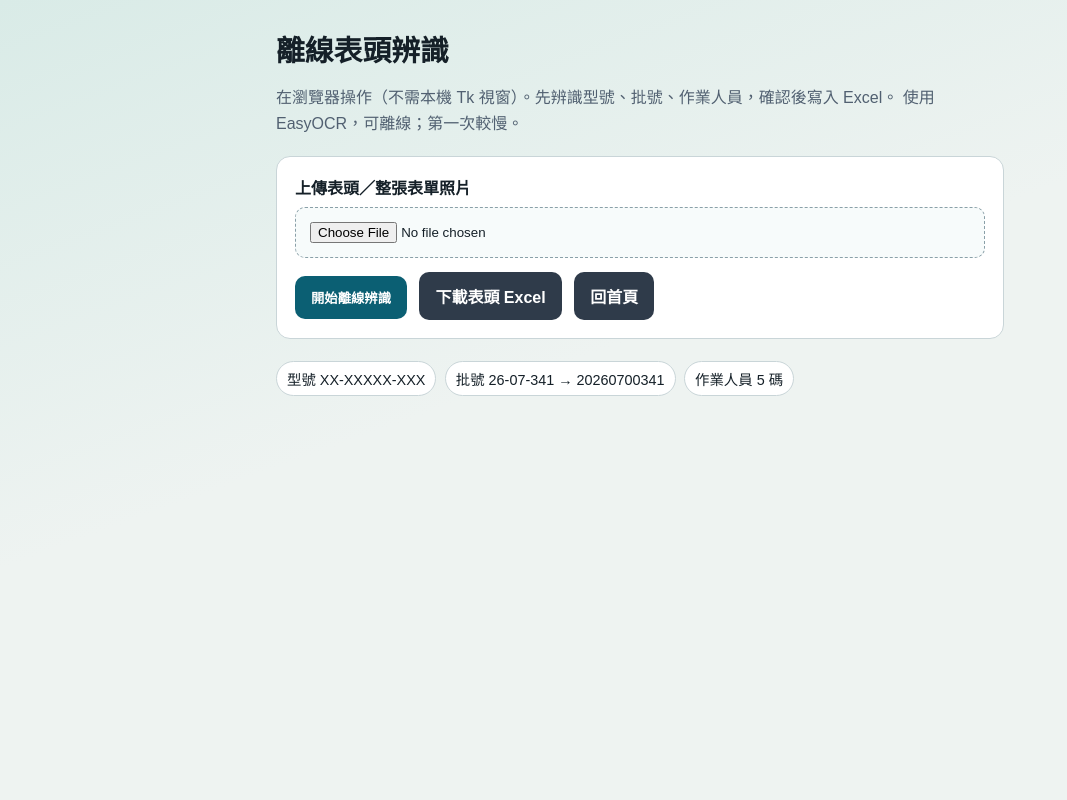
After one commit to alvinhsu0805/hi, a FastAPI app: template templates/offline.html in a window 1280 px wide. The commit adds this page. Shown: the whole page, without its empty margins (0-1067 px from the left). Run offline with FastAPI, Linux system fonts and the light colour scheme; the template is opened without the code that fills it, so the values that code supplies are empty.

Commit message:
Expose offline header OCR in the browser
Tk GUI is not visible in remote sessions, so add /offline web pages for
model/lot/operator recognition and fix Starlette TemplateResponse usage.

Co-authored-by: alvinhsu0805 <alvinhsu0805@users.noreply.github.com>

```diff
--- a/app/web.py
+++ b/app/web.py
@@ -10,8 +10,11 @@ from fastapi.staticfiles import StaticFiles
 from fastapi.templating import Jinja2Templates
 
 from .excel_writer import ExcelWriter
+from .field_parsers import HeaderFields, normalize_lot
 from .form_template import create_blank_form
+from .header_excel import HeaderExcelWriter
 from .ocr_engine import FormOCREngine
+from .offline_ocr import OfflineHeaderOCR
 from .schema import DefectCount, FormReadResult, load_schema
 
 ROOT = Path(__file__).resolve().parents[1]
@@ -23,26 +26,100 @@ OUTPUTS.mkdir(parents=True, exist_ok=True)
 
 schema = load_schema()
 engine = FormOCREngine(schema)
+offline_engine = OfflineHeaderOCR()
 excel_path = OUTPUTS / "defect_stats.xlsx"
+header_excel_path = OUTPUTS / "header_offline.xlsx"
 blank_form_path = OUTPUTS / "blank_defect_form.xlsx"
 writer = ExcelWriter(schema, excel_path)
+header_writer = HeaderExcelWriter(header_excel_path)
 writer.ensure_workbook()
+header_writer.ensure()
 create_blank_form(schema, blank_form_path)
 
-app = FastAPI(title="QWF-ME061 不良表單 OCR 自動登打", version="0.2.0")
+app = FastAPI(title="QWF-ME061 不良表單 OCR 自動登打", version="0.3.0")
 app.mount("/files", StaticFiles(directory=DATA), name="files")
 templates = Jinja2Templates(directory=str(ROOT / "templates"))
 
 
+def render(request: Request, name: str, context: dict | None = None):
+    ctx = dict(context or {})
+    return templates.TemplateResponse(request, name, ctx)
+
+
 @app.get("/", response_class=HTMLResponse)
 async def index(request: Request):
-    return templates.TemplateResponse(
+    return render(
+        request,
         "index.html",
         {
-            "request": request,
             "schema": schema,
             "excel_path": str(excel_path.relative_to(ROOT)),
             "has_api_key": bool(engine.api_key),
+        },
+    )
+
+
+@app.get("/offline", response_class=HTMLResponse)
+async def offline_home(request: Request):
+    return render(request, "offline.html", {})
+
+
+@app.post("/offline/recognize", response_class=HTMLResponse)
+async def offline_recognize(request: Request, image: UploadFile = File(...)):
+    suffix = Path(image.filename or "form.jpg").suffix or ".jpg"
+    save_path = UPLOADS / f"{uuid.uuid4().hex}{suffix}"
+    with save_path.open("wb") as f:
+        shutil.copyfileobj(image.file, f)
+
+    fields, texts = offline_engine.recognize(save_path)
+    return render(
+        request,
+        "offline_review.html",
+        {
+            "fields": fields,
+            "engine": offline_engine.engine_name,
+            "ocr_texts": texts,
+            "image_url": f"/files/uploads/{save_path.name}",
+            "source_image": str(save_path),
+        },
+    )
+
+
+@app.post("/offline/commit")
+async def offline_commit(request: Request):
+    form = dict(await request.form())
+    lot_raw = str(form.get("lot_no", "")).strip()
+    lot_norm = str(form.get("lot_normalized", "")).strip()
+    if lot_raw and not lot_norm:
+        pretty, normalized = normalize_lot(lot_raw)
+        lot_raw = pretty or lot_raw
+        lot_norm = normalized
+
+    fields = HeaderFields(
+        model_no=str(form.get("model_no", "")).strip(),
+        lot_no=lot_raw,
+        lot_normalized=lot_norm,
+        operators=[
+            p.strip()
+            for p in str(form.get("operator", "")).replace(",", "/").split("/")
+            if p.strip()
+        ],
+        warnings=[],
+    )
+    row = header_writer.append(
+        fields, source_image=str(form.get("source_image", ""))
+    )
+    return RedirectResponse(url=f"/offline/done?row={row}", status_code=303)
+
+
+@app.get("/offline/done", response_class=HTMLResponse)
+async def offline_done(request: Request, row: int = 0):
+    return render(
+        request,
+        "offline_done.html",
+        {
+            "row": row,
+            "excel_url": "/files/outputs/header_offline.xlsx",
         },
     )
 
@@ -55,10 +132,10 @@ async def recognize(request: Request, image: UploadFile = File(...)):
         shutil.copyfileobj(image.file, f)
 
     result = engine.recognize(save_path)
-    return templates.TemplateResponse(
+    return render(
+        request,
         "review.html",
         {
-            "request": request,
             "result": result,
             "schema": schema,
             "image_url": f"/files/uploads/{save_path.name}",
@@ -116,7 +193,6 @@ async def commit(request: Request):
                 note="人工補漏",
             )
 
-    # 未出現代碼補 0，確保日結表欄位完整
     for key, item in catalog.items():
         if key not in counts:
             counts[key] = DefectCount(
@@ -166,10 +242,10 @@ def _to_int(value: object) -> int | None:
 
 @app.get("/done", response_class=HTMLResponse)
 async def done(request: Request, row: int = 0):
-    return templates.TemplateResponse(
+    return render(
+        request,
         "done.html",
         {
-            "request": request,
             "row": row,
             "excel_url": "/files/outputs/defect_stats.xlsx",
             "template_url": "/files/outputs/blank_defect_form.xlsx",
@@ -184,8 +260,10 @@ async def health():
         "form_id": schema.form_id,
         "defect_codes": len(schema.defect_items),
         "vision_enabled": bool(engine.api_key),
+        "offline_engine": offline_engine.engine_name,
         "model": engine.model if engine.api_key else None,
         "excel": str(excel_path),
+        "header_excel": str(header_excel_path),
     }
 
 
@@ -197,3 +275,24 @@ async def api_recognize(image: UploadFile = File(...)):
         shutil.copyfileobj(image.file, f)
     result = engine.recognize(save_path)
     return JSONResponse(result.model_dump())
+
+
+@app.post("/api/offline/recognize")
+async def api_offline_recognize(image: UploadFile = File(...)):
+    suffix = Path(image.filename or "form.jpg").suffix or ".jpg"
+    save_path = UPLOADS / f"{uuid.uuid4().hex}{suffix}"
+    with save_path.open("wb") as f:
+        shutil.copyfileobj(image.file, f)
+    fields, texts = offline_engine.recognize(save_path)
+    return JSONResponse(
+        {
+            "engine": offline_engine.engine_name,
+            "model_no": fields.model_no,
+            "lot_no": fields.lot_no,
+            "lot_normalized": fields.lot_normalized,
+            "operator": fields.operator,
+            "warnings": fields.warnings,
+            "ocr_texts": texts,
+            "source_image": str(save_path),
+        }
+    )
--- a/templates/index.html
+++ b/templates/index.html
@@ -106,6 +106,7 @@
         <input id="image" name="image" type="file" accept="image/*" capture="environment" required />
         <div class="actions">
           <button type="submit">開始辨識</button>
+          <a class="btn secondary" href="/offline">離線表頭辨識</a>
           <a class="btn secondary" href="/files/outputs/blank_defect_form.xlsx">下載代碼輔助表</a>
           <a class="btn secondary" href="/files/outputs/defect_stats.xlsx">下載統計 Excel</a>
         </div>
--- /dev/null
+++ b/templates/offline.html
@@ -0,0 +1,88 @@
+<!DOCTYPE html>
+<html lang="zh-Hant">
+<head>
+  <meta charset="UTF-8" />
+  <meta name="viewport" content="width=device-width, initial-scale=1" />
+  <title>離線表頭辨識</title>
+  <style>
+    :root {
+      --bg: #eef3f1;
+      --ink: #152028;
+      --accent: #0b5f73;
+      --card: #ffffff;
+      --line: #c9d5d8;
+    }
+    * { box-sizing: border-box; }
+    body {
+      margin: 0;
+      font-family: "Noto Sans TC", "PingFang TC", "Microsoft JhengHei", sans-serif;
+      color: var(--ink);
+      background: linear-gradient(160deg, #d9ebe7 0%, transparent 45%), var(--bg);
+      min-height: 100vh;
+    }
+    main { max-width: 760px; margin: 0 auto; padding: 28px 16px 56px; }
+    h1 { margin: 0 0 8px; font-size: 1.8rem; }
+    .sub { color: #516071; line-height: 1.6; margin-bottom: 20px; }
+    .panel {
+      background: var(--card);
+      border: 1px solid var(--line);
+      border-radius: 14px;
+      padding: 18px;
+    }
+    label { display:block; font-weight:700; margin-bottom:8px; }
+    input[type=file] {
+      width: 100%;
+      padding: 14px;
+      border: 1.5px dashed #8aa0a8;
+      border-radius: 10px;
+      background: #f7fbfb;
+    }
+    button, .btn {
+      border: 0;
+      background: var(--accent);
+      color: #fff;
+      font-weight: 700;
+      padding: 12px 16px;
+      border-radius: 10px;
+      cursor: pointer;
+      text-decoration: none;
+      display: inline-block;
+      margin-top: 14px;
+      margin-right: 8px;
+    }
+    .btn.secondary { background: #2f3b4a; }
+    .chip {
+      display: inline-block;
+      background: #fff;
+      border: 1px solid var(--line);
+      border-radius: 999px;
+      padding: 6px 10px;
+      margin: 4px 4px 0 0;
+      font-size: 0.9rem;
+    }
+  </style>
+</head>
+<body>
+  <main>
+    <h1>離線表頭辨識</h1>
+    <p class="sub">
+      在瀏覽器操作（不需本機 Tk 視窗）。先辨識型號、批號、作業人員，確認後寫入 Excel。
+      使用 EasyOCR，可離線；第一次較慢。
+    </p>
+    <section class="panel">
+      <form action="/offline/recognize" method="post" enctype="multipart/form-data">
+        <label for="image">上傳表頭／整張表單照片</label>
+        <input id="image" name="image" type="file" accept="image/*" capture="environment" required />
+        <button type="submit">開始離線辨識</button>
+        <a class="btn secondary" href="/files/outputs/header_offline.xlsx">下載表頭 Excel</a>
+        <a class="btn secondary" href="/">回首頁</a>
+      </form>
+    </section>
+    <p style="margin-top:18px">
+      <span class="chip">型號 XX-XXXXX-XXX</span>
+      <span class="chip">批號 26-07-341 → 20260700341</span>
+      <span class="chip">作業人員 5 碼</span>
+    </p>
+  </main>
+</body>
+</html>
```
Also changed, not shown: templates/offline_done.html (added, +44 -0 lines), templates/offline_review.html (added, +100 -0 lines).
